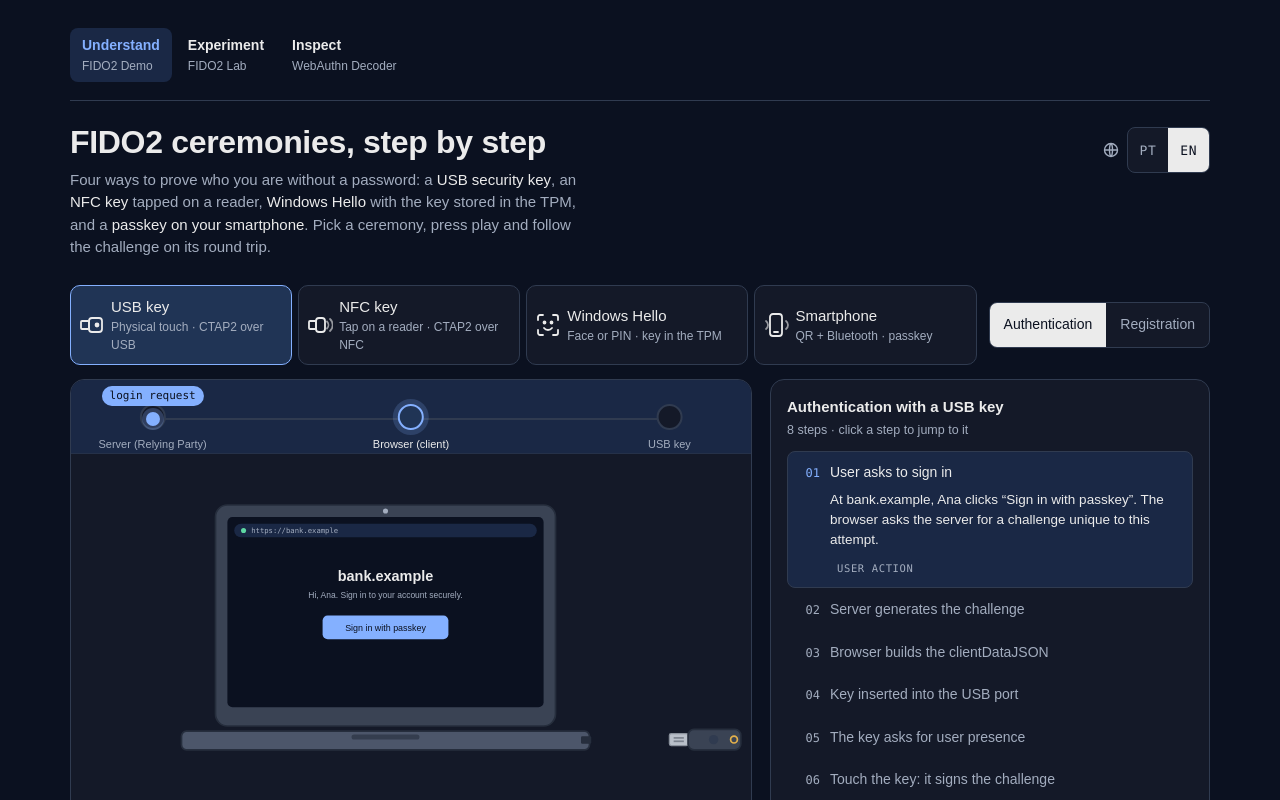
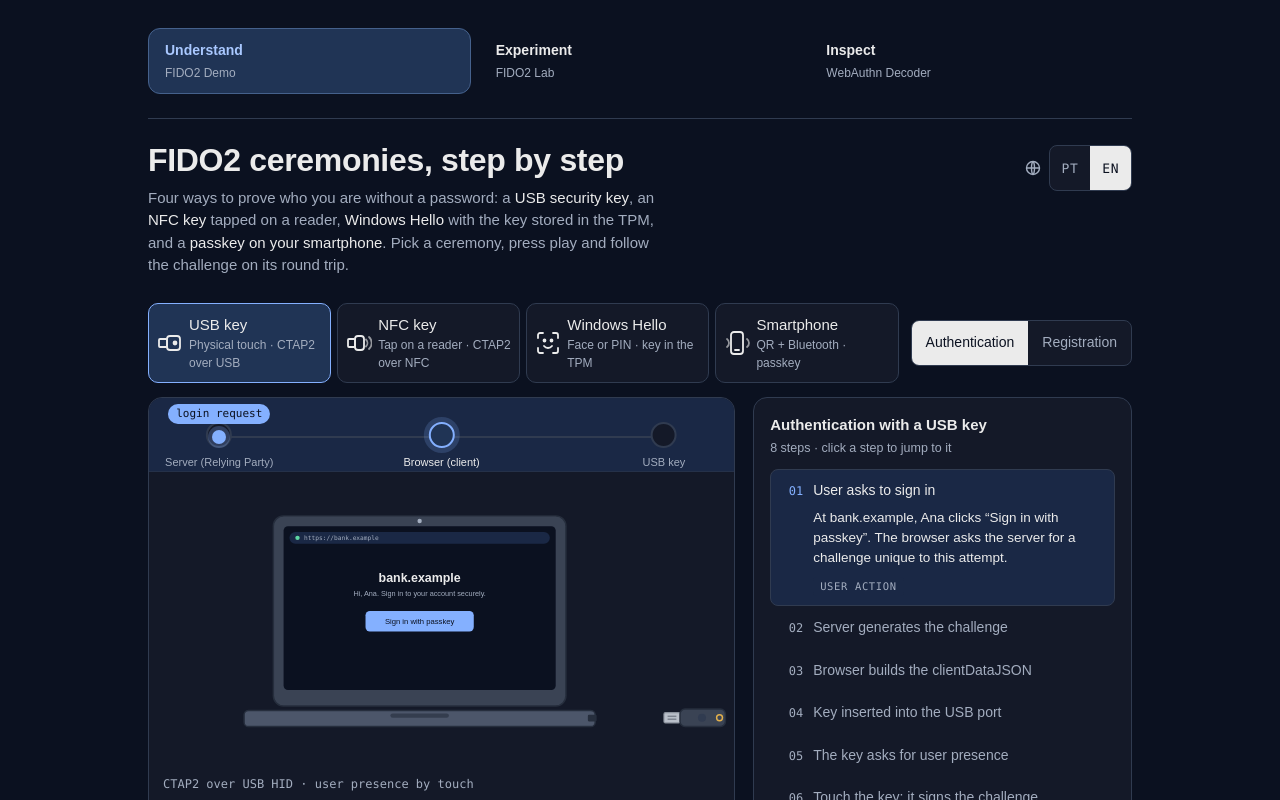
Before and after one commit to jrogeriosilva/fido2-demo, a React (Vite) app: page / in a window 1280 px wide. Shown: the top 800 px of the page. Built offline with nearby package versions, Linux system fonts and the light colour scheme.

Commit message:
style(ui): align FIDO2 tools visual identity

```diff
--- a/src/index.css
+++ b/src/index.css
@@ -40,7 +40,7 @@ body {
   min-width: 320px;
 }
 .wrap {
-  max-width: 1180px;
+  max-width: 1024px;
   margin: 0 auto;
   padding: 28px 20px 56px;
 }
@@ -1353,14 +1353,40 @@ ol.list li.active button {
   }
 }
 
-/* Shared navigation across the FIDO2 tools. */
-.ecosystem-nav { display:flex; gap:4px; flex-wrap:wrap; padding:0 0 18px; margin-bottom:24px; border-bottom:1px solid #303b50; }
-.ecosystem-nav a { display:flex; flex-direction:column; gap:2px; padding:8px 12px; min-height:44px; border-radius:8px; text-decoration:none; color:#a3adbf; font-size:12px; line-height:1.4; }
-.ecosystem-nav a span:first-child { font-size:14px; font-weight:600; color:#ebebeb; }
-.ecosystem-nav a:hover, .ecosystem-nav a[aria-current] { background:#1a2845; }
-.ecosystem-nav a[aria-current] span:first-child { color:#84b0ff; }
-.ecosystem-nav a:focus-visible { outline:2px solid #84b0ff; outline-offset:2px; }
-@media (max-width:480px) { .ecosystem-nav { gap:2px; } .ecosystem-nav a { padding:8px; flex:1; } .ecosystem-nav a span:last-child { font-size:10px; } }
+/* Shared FIDO2 workspace navigation. Keep aligned across the three apps. */
+.ecosystem-nav {
+  display: flex;
+  gap: 8px;
+  padding: 0 0 24px;
+  margin-bottom: 24px;
+  border-bottom: 1px solid #303b50;
+}
+.ecosystem-nav a {
+  display: flex;
+  flex: 1;
+  flex-direction: column;
+  gap: 4px;
+  min-width: 0;
+  min-height: 64px;
+  padding: 12px 16px;
+  border: 1px solid transparent;
+  border-radius: 12px;
+  color: #a3adbf;
+  font-size: 12px;
+  line-height: 1.4;
+  text-decoration: none;
+  transition: background-color 160ms ease, border-color 160ms ease;
+}
+.ecosystem-nav a span:first-child { color: #ebebeb; font-size: 14px; font-weight: 600; }
+.ecosystem-nav a:hover { background: #141928; border-color: #303b50; }
+.ecosystem-nav a[aria-current] { background: #203455; border-color: #45618c; }
+.ecosystem-nav a[aria-current] span:first-child { color: #a9c8ff; }
+.ecosystem-nav a:focus-visible { outline: 2px solid #84b0ff; outline-offset: 3px; }
+@media (max-width: 480px) {
+  .ecosystem-nav { gap: 4px; }
+  .ecosystem-nav a { padding: 10px 8px; }
+  .ecosystem-nav a span:last-child { font-size: 11px; overflow-wrap: anywhere; }
+}
 
 .current-step { padding:16px; border-top:1px solid var(--line-2); }
 .current-step > span { color:var(--muted); font-size:12px; }
@@ -1374,3 +1400,7 @@ ol.list li.active button {
 @media (max-width:600px) { .current-step h2 { font-size:17px; } .scene-box svg { max-height:240px; } }
 
 @media (min-width:901px) { .current-step { display:none; } }
+
+@media (prefers-reduced-motion: reduce) {
+  *, *::before, *::after { animation-duration: 0.01ms !important; transition-duration: 0.01ms !important; scroll-behavior: auto !important; }
+}
```
